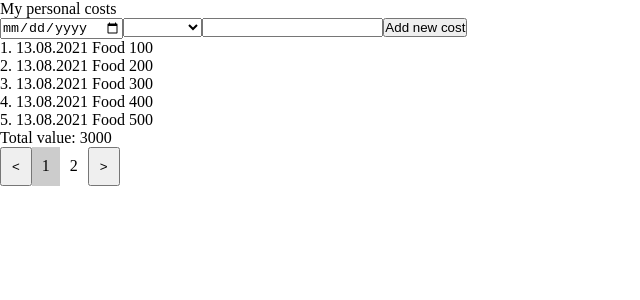
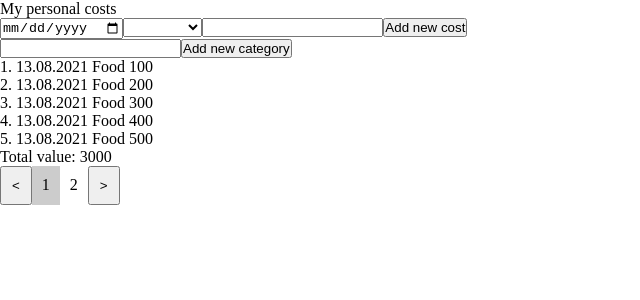
Before and after one commit to NSLyuma/GB_VueJS_Project, a Vue app: page / in a window 1280 px wide. Shown: the top 300 px of the page, without its empty margins (0-640 px from the left). Built offline with nearby package versions, Linux system fonts and the light colour scheme.

Commit message:
Добавлен компонент добавления новых категорий

```diff
--- a/src/App.vue
+++ b/src/App.vue
@@ -2,6 +2,7 @@
   <div id="app">
     <header>My personal costs</header>
     <AddPaymentForm @addItem="addNewData" />
+    <AddCategoryForm />
     <PaymentsDisplay :list="currentItems" />
     <div>Total value: {{ getTotalValue }}</div>
     <Pagination
@@ -15,12 +16,14 @@
 
 <script>
 import { mapMutations, mapGetters, mapActions } from "vuex";
+import AddCategoryForm from "./components/AddCategoryForm.vue";
 import AddPaymentForm from "./components/AddPaymentForm.vue";
 import Pagination from "./components/Pagination.vue";
 import PaymentsDisplay from "./components/PaymentsDisplay.vue";
+
 export default {
   name: "App",
-  components: { PaymentsDisplay, AddPaymentForm, Pagination },
+  components: { PaymentsDisplay, AddPaymentForm, Pagination, AddCategoryForm },
   data() {
     return {
       paymentsList: [],
--- /dev/null
+++ b/src/components/AddCategoryForm.vue
@@ -0,0 +1,25 @@
+<template>
+  <div>
+    <input type="text" v-model="category" />
+    <button @click="addCategory">Add new category</button>
+  </div>
+</template>
+
+<script>
+import { mapMutations } from "vuex";
+
+export default {
+  name: "AddCategoryForm",
+  data() {
+    return {
+      category: "",
+    };
+  },
+  methods: {
+    ...mapMutations(["addNewCategory"]),
+    addCategory() {
+      this.addNewCategory(this.category);
+    },
+  },
+};
+</script>
--- a/src/components/AddPaymentForm.vue
+++ b/src/components/AddPaymentForm.vue
@@ -13,6 +13,7 @@
 
 <script>
 import { mapGetters, mapActions } from "vuex";
+
 export default {
   name: "AddPaymentForm",
   data() {
--- a/store/index.js
+++ b/store/index.js
@@ -83,6 +83,9 @@ export default new Vuex.Store({
         setCategoriesListData(state, payload) {
             state.categories = payload;
         },
+        addNewCategory(state, payload) {
+            state.categories.push(payload);
+        }
     },
     getters: {
         getPaymentsList: state => state.paymentsList,
```
